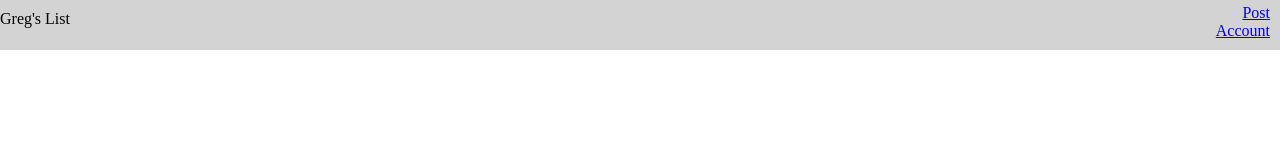
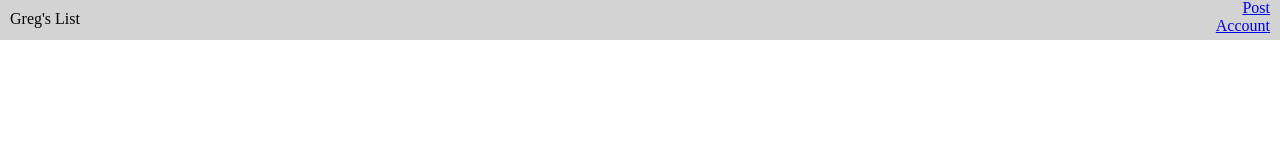
Before and after one commit to tachyla/GregsList, a plain HTML site: page index.html in a window 1280 px wide. Drawn offline with Linux system fonts and the light colour scheme.

Commit message:
links added to nav bar v1.1

```diff
--- a/GregslistStyling.css
+++ b/GregslistStyling.css
@@ -5,26 +5,19 @@ body {
 
 .container {
 	background-color: lightgrey;
-	height: 50px;
+	height: 40px;
 	width: 100%;
-	font-family:
 }
 .logo {
-	padding-top: 10px
-
+	padding-top: 10px;
+	padding-left: 10px;
 }
-
-/*.links {
-	display: inline-block;
-}*/
 
 nav ul {
 	text-align: right;
 	position: relative;
 	right: 10px;
-	top: -40px;
-
-
+	top: -45px;
 }
 
 nav li {
--- a/index.html
+++ b/index.html
@@ -8,8 +8,10 @@
 
 	<nav class="container">
 		<div class="logo">Greg's List</div>
-		<ul class="links">
-			<li><a href="Gregslist.com/Post">Post</a></li><li><a href="Gregslist.com/Account">Account</a></li>
+
+		<ul class="links inline-block">
+			<li><a href="Gregslist.com/Post">Post</a></li>
+			<li><a href="Gregslist.com/Account">Account</a></li>
 		</ul>
 	</nav>
 
```
